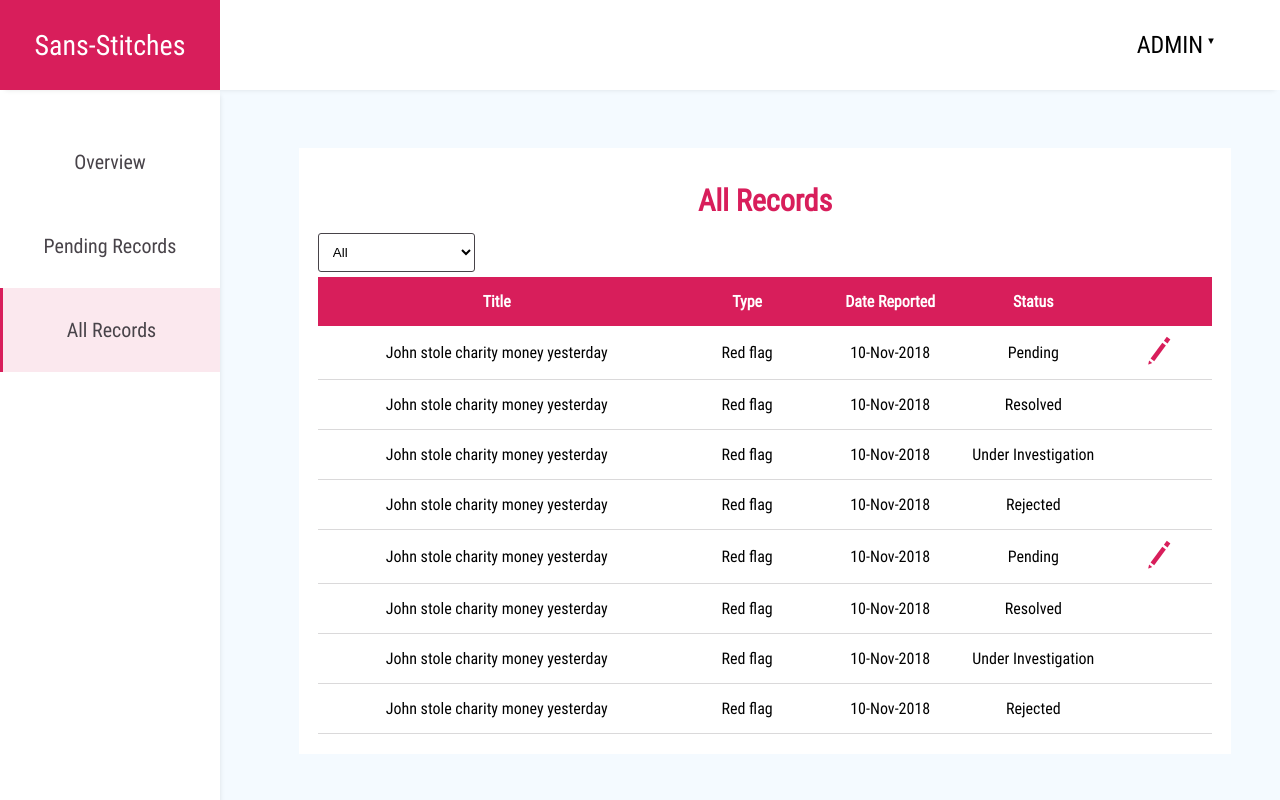
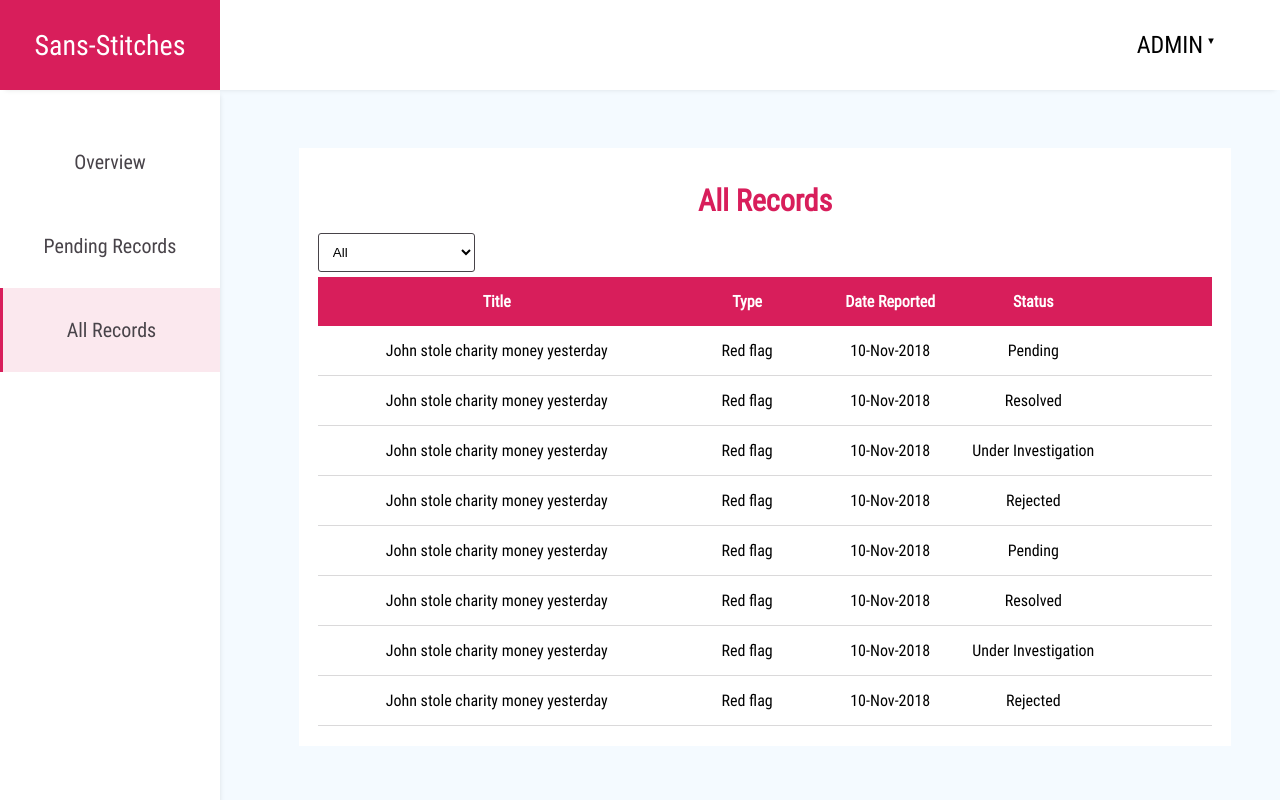
Before and after one commit to Dsalz/Sans-Stitches, a plain HTML site: page UI/admin-all-records-page.html in a window 1280 px wide. Drawn offline with Linux system fonts and the light colour scheme.

Commit message:
Fix Admin Dashboard Edit Record Error

```diff
--- a/UI/admin-all-records-page.html
+++ b/UI/admin-all-records-page.html
@@ -77,21 +77,7 @@
                             <td> Red flag </td>
                             <td> 10-Nov-2018 </td>
                             <td> Pending </td>
-                            <td>
-                                <a class="dashboard-table-link edit-link" href="/">
-                                    <svg width="16px" height="19px" viewBox="0 0 16 19" version="1.1" xmlns="http://www.w3.org/2000/svg" xmlns:xlink="http://www.w3.org/1999/xlink">
-                                        <g id="Page-1" stroke="none" stroke-width="1" fill="none" fill-rule="evenodd">
-                                            <g id="My-Records-Page" transform="translate(-910.000000, -267.000000)">
-                                                <g id="Group-2" transform="translate(910.000000, 268.000000)">
-                                                    <path d="M10.5,5.5 L4.5,13.5" id="Line-3" stroke="#D81E5B" stroke-width="3" stroke-linecap="square"></path>
-                                                    <path d="M13.5,1.5 L13.38,1.66" id="Line-3-Copy" stroke="#D81E5B" stroke-width="3" stroke-linecap="square"></path>
-                                                    <polygon id="Path-2" fill="#D81E5B" transform="translate(2.093396, 16.576831) rotate(-3.000000) translate(-2.093396, -16.576831) " points="1.4658568 15.1987855 3.47406171 16.8554235 0.71272957 17.9548763"></polygon>
-                                                </g>
-                                            </g>
-                                        </g>
-                                    </svg>
-                                </a>
-                            </td>
+                            <td> </td>
                         </tr>
                         <tr class="dashboard-table-row Resolved"  data-id="2">
                             <td> John stole charity money yesterday </td>
@@ -164,21 +150,7 @@
                                 <td> Red flag </td>
                                 <td> 10-Nov-2018 </td>
                                 <td> Pending </td>
-                                <td>
-                                    <a class="dashboard-table-link edit-link" href="/">
-                                        <svg width="16px" height="19px" viewBox="0 0 16 19" version="1.1" xmlns="http://www.w3.org/2000/svg" xmlns:xlink="http://www.w3.org/1999/xlink">
-                                            <g id="Page-1" stroke="none" stroke-width="1" fill="none" fill-rule="evenodd">
-                                                <g id="My-Records-Page" transform="translate(-910.000000, -267.000000)">
-                                                    <g id="Group-2" transform="translate(910.000000, 268.000000)">
-                                                        <path d="M10.5,5.5 L4.5,13.5" id="Line-3" stroke="#D81E5B" stroke-width="3" stroke-linecap="square"></path>
-                                                        <path d="M13.5,1.5 L13.38,1.66" id="Line-3-Copy" stroke="#D81E5B" stroke-width="3" stroke-linecap="square"></path>
-                                                        <polygon id="Path-2" fill="#D81E5B" transform="translate(2.093396, 16.576831) rotate(-3.000000) translate(-2.093396, -16.576831) " points="1.4658568 15.1987855 3.47406171 16.8554235 0.71272957 17.9548763"></polygon>
-                                                    </g>
-                                                </g>
-                                            </g>
-                                        </svg>
-                                    </a>
-                                </td>
+                                <td> </td>
                         </tr>
                         <tr class="dashboard-table-row Resolved"  data-id="6">
                             <td> John stole charity money yesterday </td>
```
